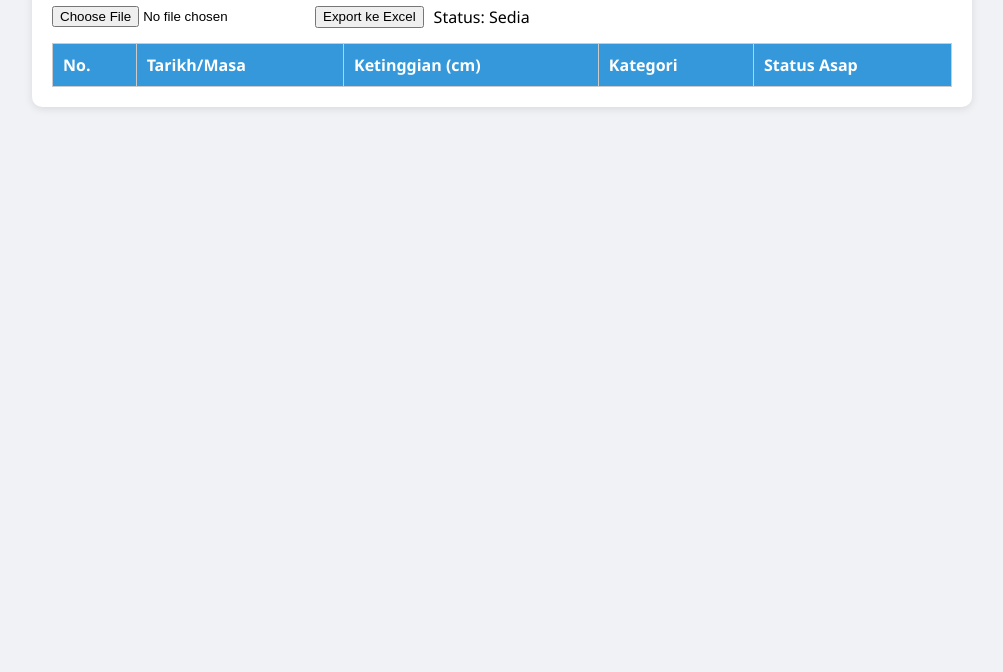
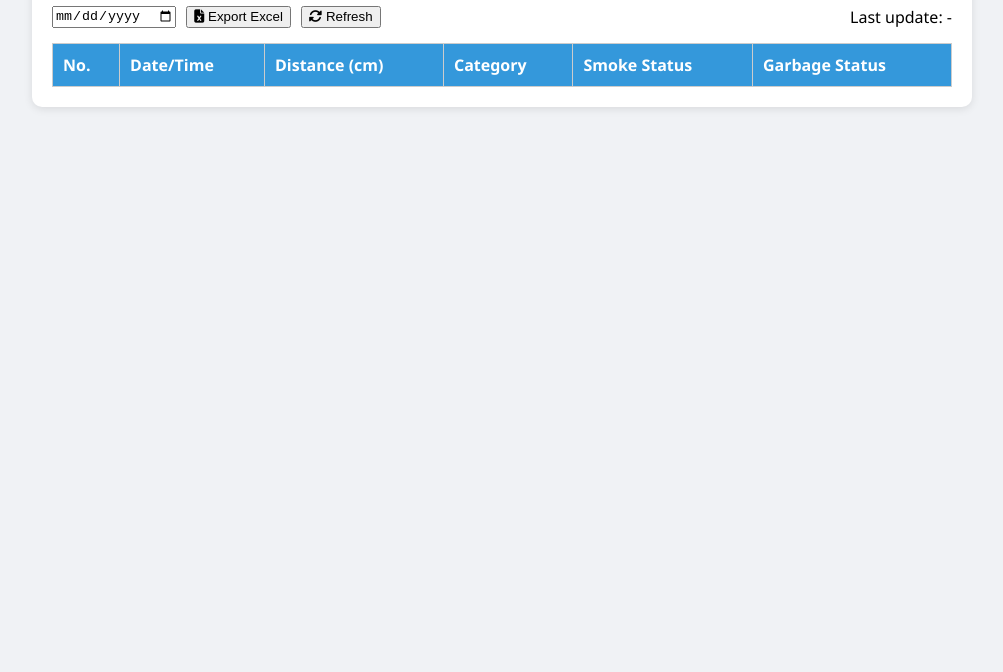
Before and after one commit to datofahmi2/GMS-v2, a plain HTML site: page index.html in a window 1280 px wide. Shown: the part 128-800 px from the top of the page, without its empty margins (138-1141 px from the left). Drawn offline with Linux system fonts and the light colour scheme.

Commit message:
Update index.html

```diff
--- a/index.html
+++ b/index.html
@@ -2,36 +2,49 @@
 <html lang="en">
 <head>
     <meta charset="UTF-8">
+    <meta name="viewport" content="width=device-width, initial-scale=1.0">
     <title>Laporan Tong Sampah</title>
     <link rel="stylesheet" href="style.css">
-  <script src="https://cdn.jsdelivr.net/npm/xlsx@0.18.5/dist/xlsx.full.min.js"></script>
 </head>
 <body>
     <div class="container">
         <h1>Laporan Tong Sampah</h1>
 
         <div class="toolbar">
-      <input type="file" id="importExcel" accept=".xlsx" />
-      <button onclick="exportToExcel()">Export ke Excel</button>
-      <span id="statusMsg">Status: Sedia</span>
+            <input type="date" id="dateFilter">
+            <button onclick="exportToExcel()">
+                <i class="fas fa-file-excel"></i> Export Excel
+            </button>
+            <button onclick="refreshData()">
+                <i class="fas fa-sync-alt"></i> Refresh
+            </button>
+            <div style="margin-left: auto; display: flex; align-items: center;">
+                <span id="connectionStatus" class="status-indicator offline"></span>
+                <span id="lastUpdate">Last update: -</span>
+            </div>
         </div>
 
         <table id="dataTable">
             <thead>
                 <tr>
                     <th>No.</th>
-          <th>Tarikh/Masa</th>
-          <th>Ketinggian (cm)</th>
-          <th>Kategori</th>
-          <th>Status Asap</th>
+                    <th>Date/Time</th>
+                    <th>Distance (cm)</th>
+                    <th>Category</th>
+                    <th>Smoke Status</th>
+                    <th>Garbage Status</th>
                 </tr>
             </thead>
             <tbody id="tableBody">
-        <!-- Data dimasukkan oleh JavaScript -->
+                <!-- Data will be loaded here -->
             </tbody>
         </table>
     </div>
 
-  <script src="script.js"></script>
+    <!-- Font Awesome for icons -->
+    <script src="https://kit.fontawesome.com/a076d05399.js" crossorigin="anonymous"></script>
+    <!-- Library for Excel export -->
+    <script src="https://cdn.jsdelivr.net/npm/xlsx@0.18.5/dist/xlsx.full.min.js"></script>
+    <script src="app.js"></script>
 </body>
 </html>
```
Lines whose indentation alone changed are shown as unchanged.
